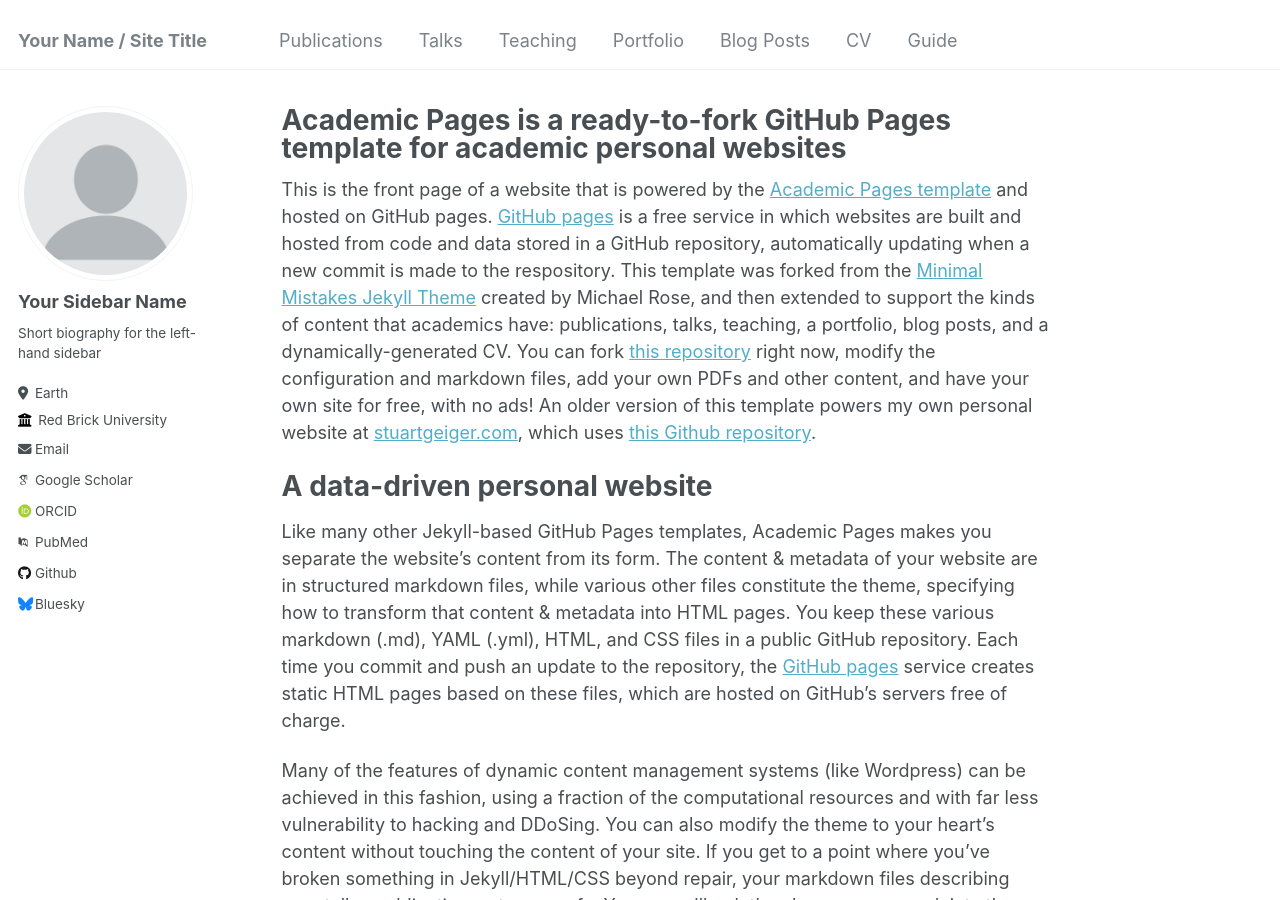
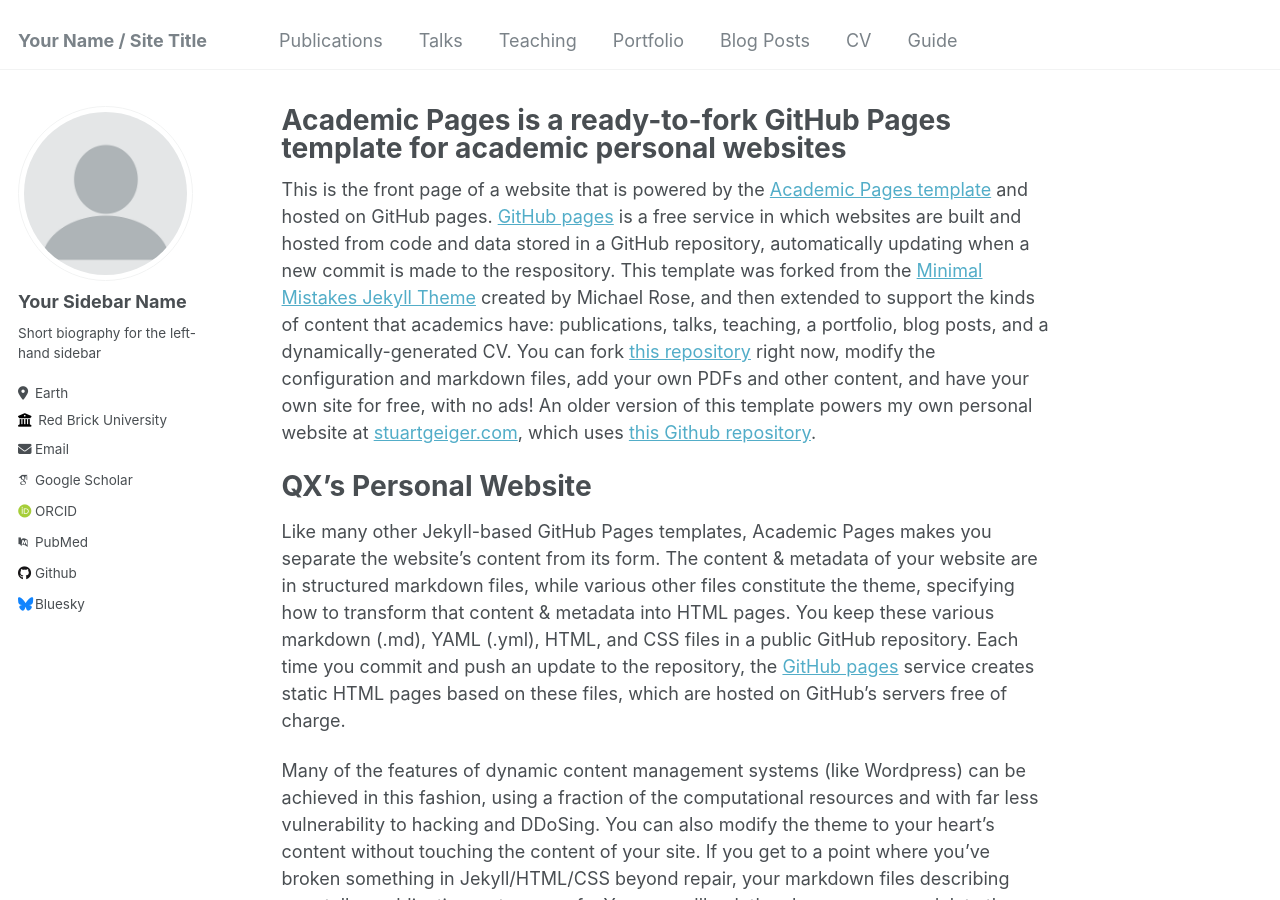
Before and after one commit to QXlab/QXlab.github.io, a Jekyll site: the page built from _pages/about.md, in a window 1280 px wide and 900 px high. Built offline with Jekyll 4.4.1, drawn with Linux system fonts in a browser that asks for light colours; some web fonts are replaced.

Commit message:
Update about.md

```diff
--- a/_pages/about.md
+++ b/_pages/about.md
@@ -9,7 +9,7 @@ redirect_from:
 
 This is the front page of a website that is powered by the [Academic Pages template](https://github.com/academicpages/academicpages.github.io) and hosted on GitHub pages. [GitHub pages](https://pages.github.com) is a free service in which websites are built and hosted from code and data stored in a GitHub repository, automatically updating when a new commit is made to the respository. This template was forked from the [Minimal Mistakes Jekyll Theme](https://mmistakes.github.io/minimal-mistakes/) created by Michael Rose, and then extended to support the kinds of content that academics have: publications, talks, teaching, a portfolio, blog posts, and a dynamically-generated CV. You can fork [this repository](https://github.com/academicpages/academicpages.github.io) right now, modify the configuration and markdown files, add your own PDFs and other content, and have your own site for free, with no ads! An older version of this template powers my own personal website at [stuartgeiger.com](http://stuartgeiger.com), which uses [this Github repository](https://github.com/staeiou/staeiou.github.io).
 
-A data-driven personal website
+QX's Personal Website
 ======
 Like many other Jekyll-based GitHub Pages templates, Academic Pages makes you separate the website's content from its form. The content & metadata of your website are in structured markdown files, while various other files constitute the theme, specifying how to transform that content & metadata into HTML pages. You keep these various markdown (.md), YAML (.yml), HTML, and CSS files in a public GitHub repository. Each time you commit and push an update to the repository, the [GitHub pages](https://pages.github.com/) service creates static HTML pages based on these files, which are hosted on GitHub's servers free of charge.
 
```
